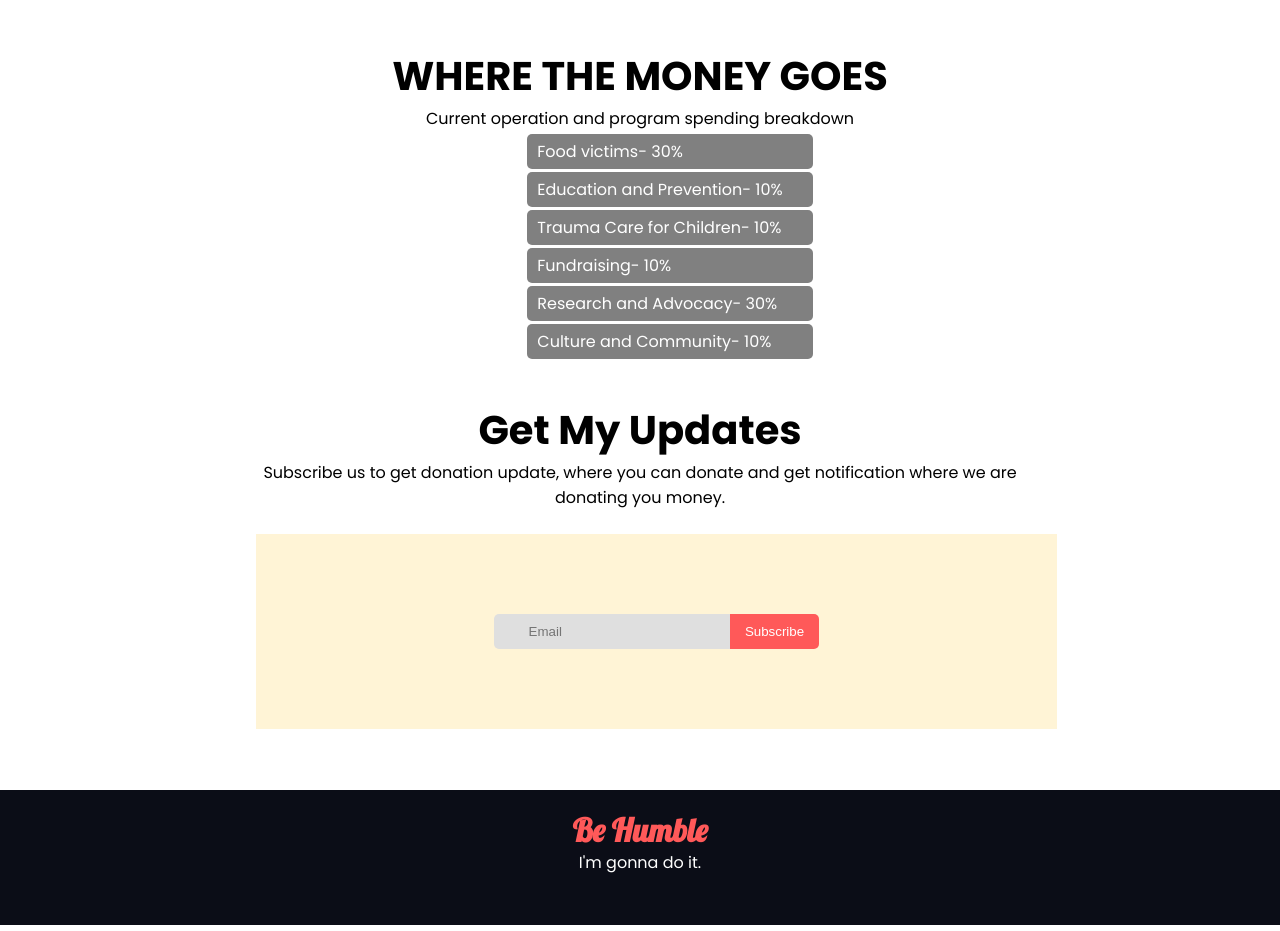
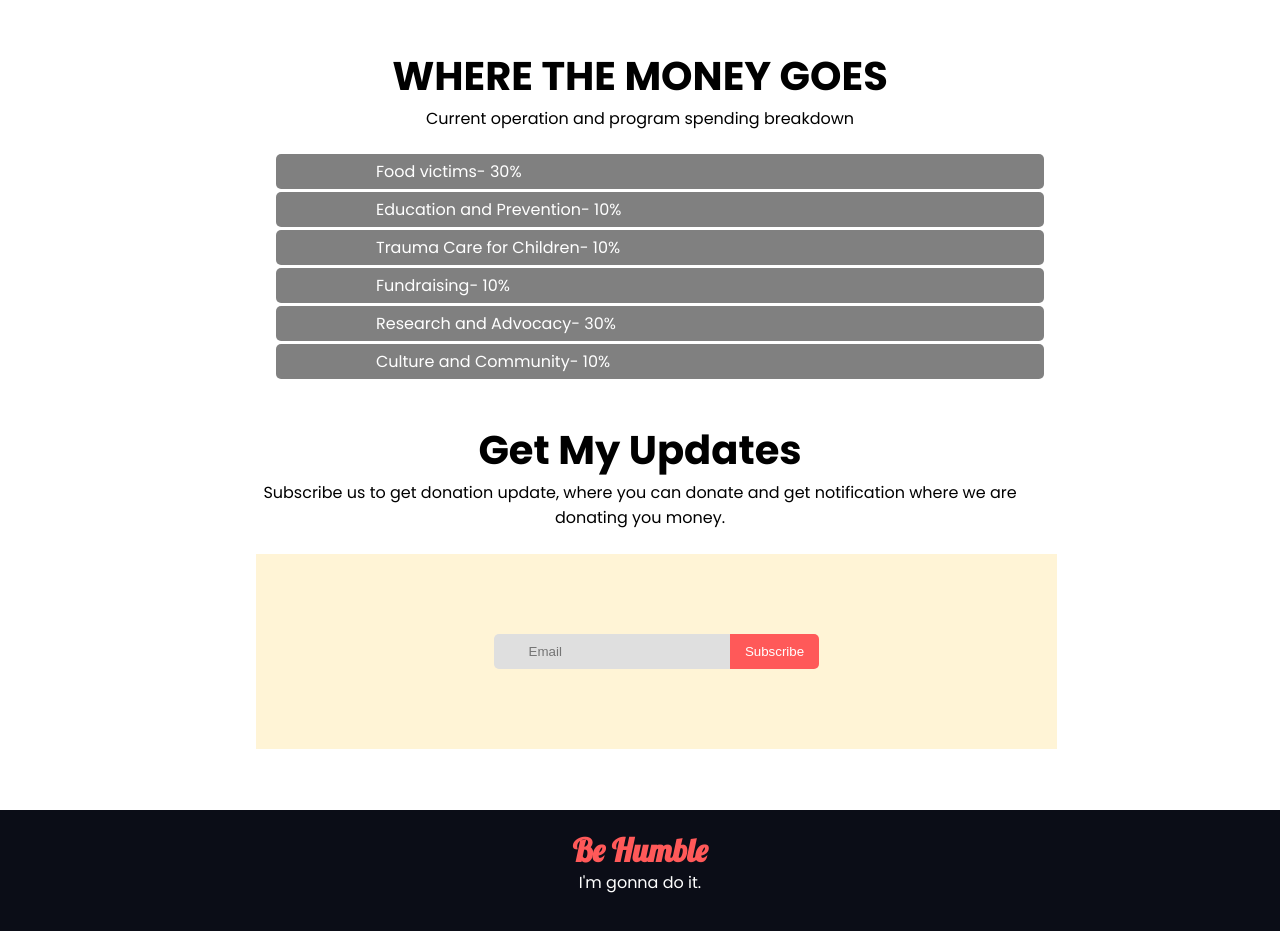
Before and after one commit to Jaber4770/donate-today, a plain HTML site: page index.html in a window 1280 px wide. Shown: the part 1600-2531 px from the top of the page. Drawn offline with Linux system fonts and the light colour scheme.

Commit message:
extra content added

```diff
--- a/style.css
+++ b/style.css
@@ -136,19 +136,26 @@ body {
     border: 2px solid #ffe498;
     color: black;
 }
+
 /* money explain */
-.money_gos_point li{
+
+.money_container {
+    display: flex;
+    justify-content: center;
+    margin-top: 20px;
+}
+
+.money_gos_point {
+    width: 60%;
+}
+
+.money_gos_point li {
     background-color: gray;
-    padding: 5px 10px;
+    padding: 5px 100px;
     margin: 3px 0;
     color: white;
     list-style-type: none;
     border-radius: 5px;
-    width: 100%;
-}
-.money_container{
-    display: flex;
-    justify-content: center;
 }
 
 
```
